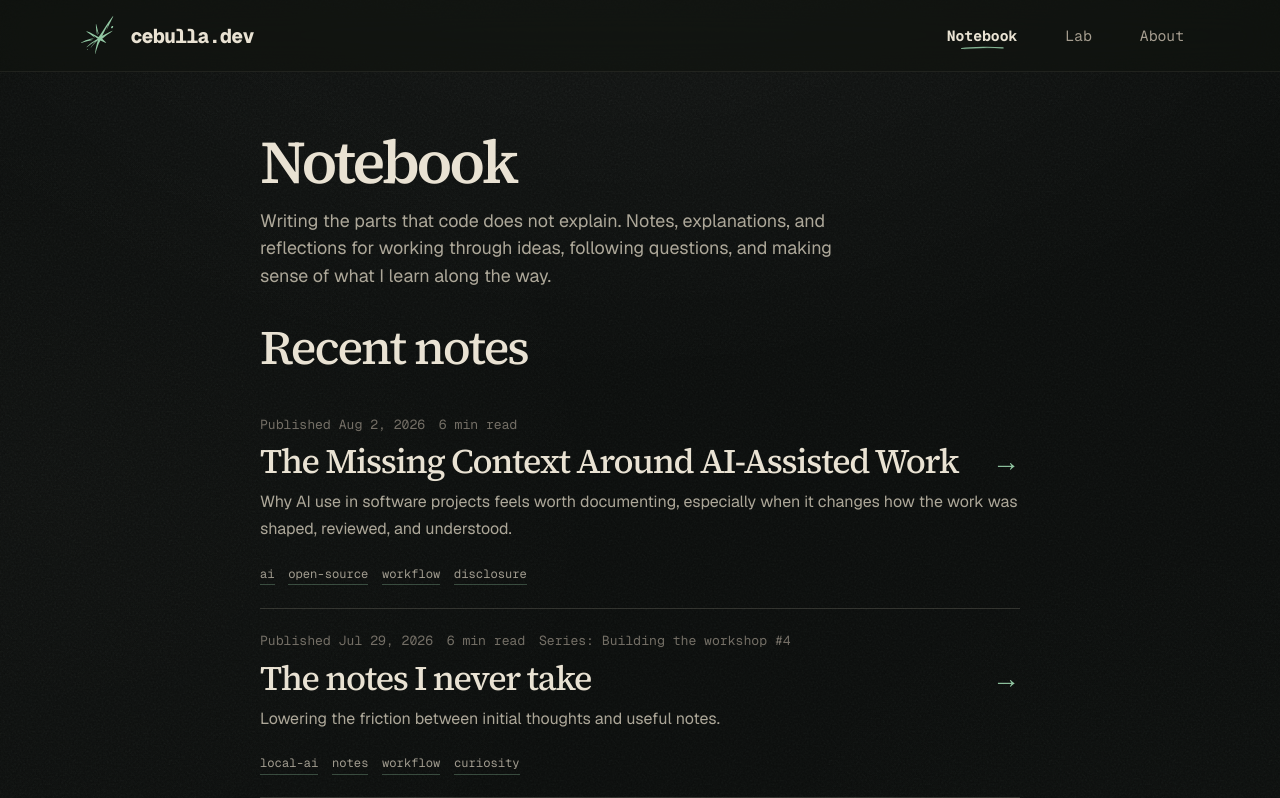
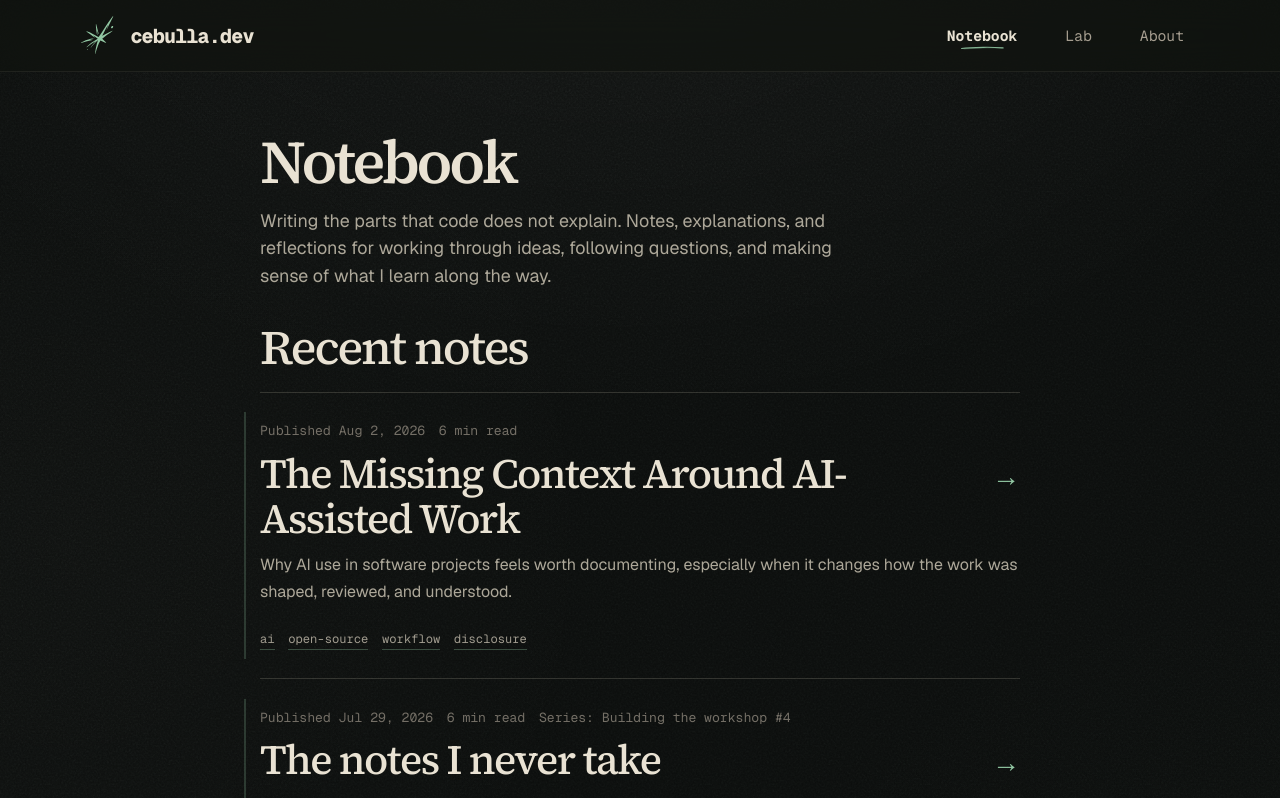
Before and after one commit to Jumace/workshop, a Next.js app: page /notebook in a window 1280 px wide. Shown: the top 798 px of the page. Built offline with nearby package versions, Linux system fonts and the light colour scheme; no server answers.

Commit message:
fix: align notebook overview row treatment

```diff
--- a/app/components/content-row.module.css
+++ b/app/components/content-row.module.css
@@ -27,6 +27,10 @@
   background: var(--cyan);
   opacity: 0;
   transition: opacity var(--duration-fast) var(--ease-standard);
+}
+
+.notebook::before {
+  opacity: 0.22;
 }
 
 .lab::before {
--- a/app/components/post-list.tsx
+++ b/app/components/post-list.tsx
@@ -19,7 +19,6 @@ export function PostList({
       {posts.map((post) => (
         <EditorialContentRow
           key={post.slug}
-          emphasis="quiet"
           href={post.href}
           title={post.title}
           description={post.description}
```
